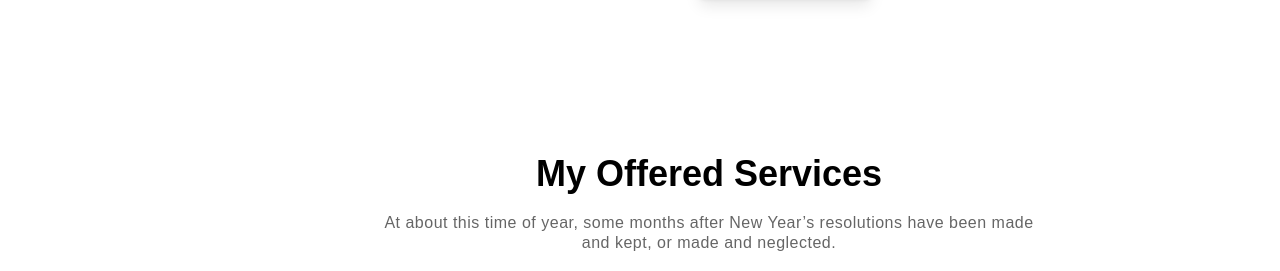
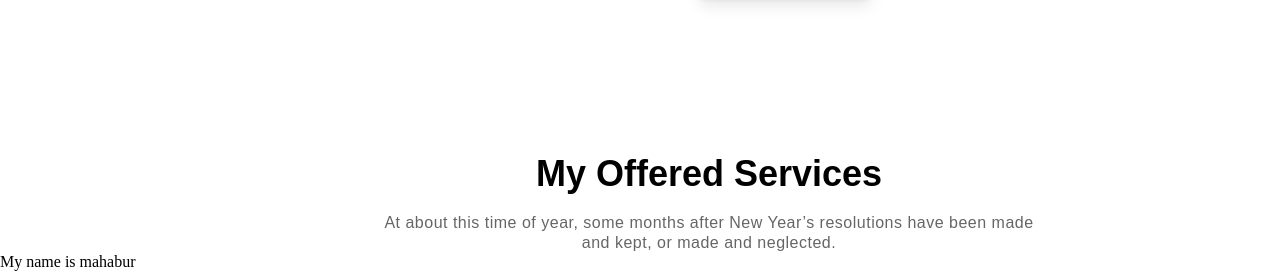
Before and after one commit to mahabur17/Nilay, a plain HTML site: page index.html in a window 1280 px wide. Shown: the part 1248-1519 px from the top of the page. Drawn offline with Linux system fonts and the light colour scheme.

Commit message:
last ey edit

```diff
--- a/index.html
+++ b/index.html
@@ -71,5 +71,9 @@
     <div class="sec4">
 
     </div>
+
+    <div class="mahabur">
+        My name is mahabur
+    </div>
 </body>
 </html>
```
